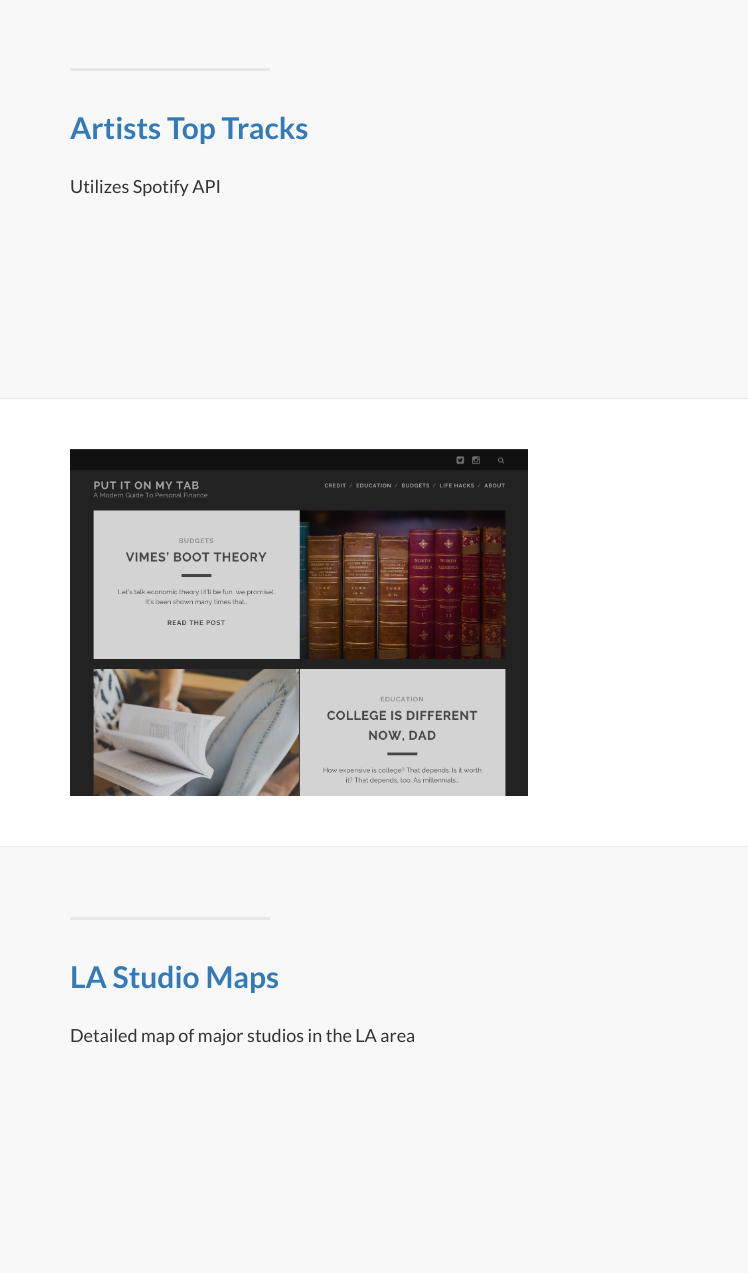
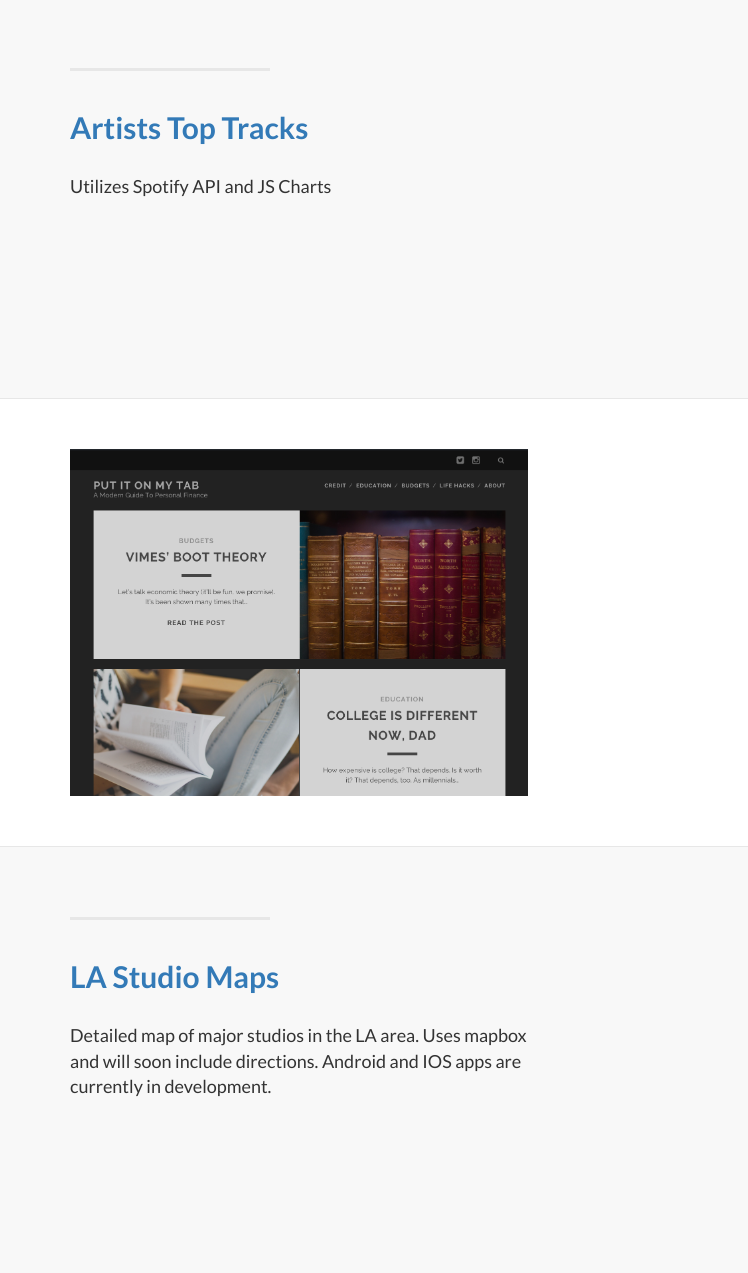
Before and after one commit to esimonian/esimonian.github.io, a plain HTML site: page index.html in a window 1280 px wide. Shown: the part 614-1887 px from the top of the page, 0-748 px from the left. Drawn offline with Linux system fonts and the light colour scheme; grey boxes are pictures that could not be loaded.

Commit message:
Update index.html

```diff
--- a/index.html
+++ b/index.html
@@ -104,7 +104,7 @@
                     <hr class="section-heading-spacer">
                     <div class="clearfix"></div>
                     <a href="http://esimonian.github.io/js-spotify-api-ajax-v-000/" target="_blank"><h2 class="section-heading">Artists Top Tracks</h2></a>
-                    <p class="lead">Utilizes Spotify API </p>
+                    <p class="lead">Utilizes Spotify API and JS Charts </p>
                 </div>
                 <div class="col-lg-5 col-lg-offset-2 col-sm-6">
                     <img class="img-responsive" src="img/spotify_app_android.jpg" alt="">
@@ -151,7 +151,7 @@
                     <div class="clearfix"></div>
                     <a href="http://www.lastudiomaps.com/" target="_blank"><h2 class="section-heading">LA Studio Maps</h2></a>
                     <p class="lead">
-                      Detailed map of major studios in the LA area
+                      Detailed map of major studios in the LA area. Uses mapbox and will soon include directions. Android and IOS apps are currently in development.
                     </p>
                 </div>
                 <div class="col-lg-5 col-lg-offset-2 col-sm-6">
```
